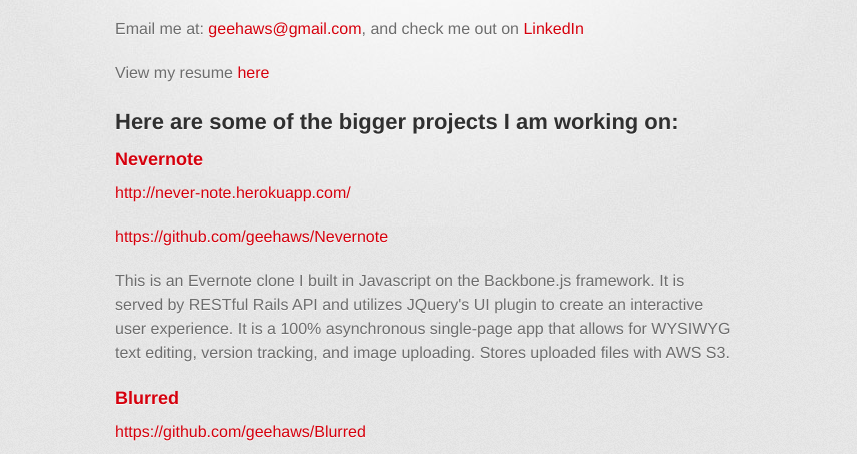
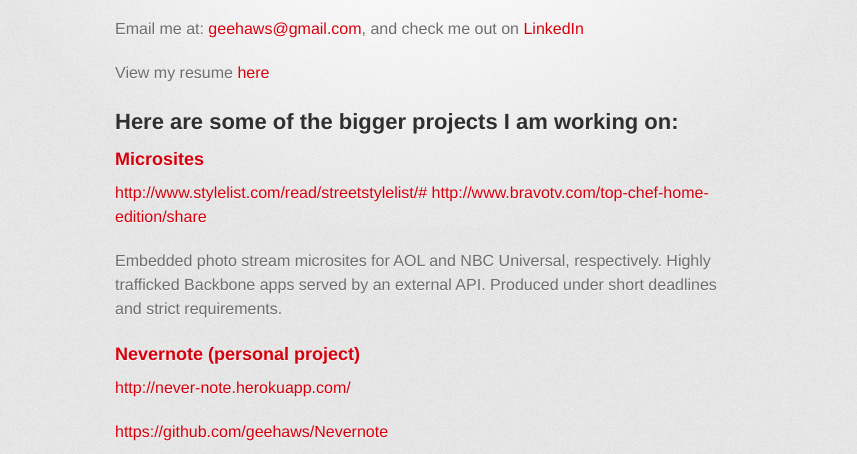
Before and after one commit to geehaws/geehaws.github.io, a plain HTML site: page index.html in a window 1280 px wide. Shown: the part 346-800 px from the top of the page, without its empty margins (215-1072 px from the left). Drawn offline with Linux system fonts and the light colour scheme; a web font is replaced by a local one.

Commit message:
Replace master branch with page content via GitHub

```diff
--- a/index.html
+++ b/index.html
@@ -42,20 +42,21 @@
 <a name="here-are-some-of-the-bigger-projects-i-am-working-on" class="anchor" href="#here-are-some-of-the-bigger-projects-i-am-working-on"><span class="octicon octicon-link"></span></a>Here are some of the bigger projects I am working on:</h2>
 
 <h3>
-<a name="nevernote" class="anchor" href="#nevernote"><span class="octicon octicon-link"></span></a>Nevernote</h3>
+<a name="microsites" class="anchor" href="#microsites"><span class="octicon octicon-link"></span></a>Microsites</h3>
+
+<p><a href="http://www.stylelist.com/read/streetstylelist/#">http://www.stylelist.com/read/streetstylelist/#</a>
+<a href="http://www.bravotv.com/top-chef-home-edition/share">http://www.bravotv.com/top-chef-home-edition/share</a></p>
+
+<p>Embedded photo stream microsites for AOL and NBC Universal, respectively. Highly trafficked Backbone apps served by an external API. Produced under short deadlines and strict requirements.</p>
+
+<h3>
+<a name="nevernote-personal-project" class="anchor" href="#nevernote-personal-project"><span class="octicon octicon-link"></span></a>Nevernote (personal project)</h3>
 
 <p><a href="http://never-note.herokuapp.com/">http://never-note.herokuapp.com/</a></p>
 
 <p><a href="https://github.com/geehaws/Nevernote">https://github.com/geehaws/Nevernote</a></p>
 
 <p>This is an Evernote clone I built in Javascript on the Backbone.js framework. It is served by RESTful Rails API and utilizes JQuery's UI plugin to create an interactive user experience. It is a 100% asynchronous single-page app that allows for WYSIWYG text editing, version tracking, and image uploading. Stores uploaded files with AWS S3.</p>
-
-<h3>
-<a name="blurred" class="anchor" href="#blurred"><span class="octicon octicon-link"></span></a>Blurred</h3>
-
-<p><a href="https://github.com/geehaws/Blurred">https://github.com/geehaws/Blurred</a></p>
-
-<p>This is a Newsblur clone, also built in Javascript on Backbone and served by a Rails API. It is an asynchronous single page RSS reader that allows the user to view external web pages within a frame in the app; no need to leave the page! It allows for seamless transitions between in-app views and external articles.</p>
         </section>
 
         <footer>
--- a/params.json
+++ b/params.json
@@ -1 +1 @@
-{"name":"George Haws","tagline":"Full Stack Rubyist and Javascript Developer","body":"# Welcome!\r\nView my main Github repositories here: https://github.com/geehaws\r\n\r\nEmail me at: geehaws@gmail.com, and check me out on [LinkedIn](http://www.linkedin.com/profile/view?id=78431874)\r\n\r\nView my resume [here](https://docs.google.com/document/d/1O0vInjEy9gNm69ygQBc76Jj5gnWY16BTGBHY1k3R6Hs/pub)\r\n\r\n## Here are some of the bigger projects I am working on:\r\n\r\n### Nevernote\r\n\r\nhttp://never-note.herokuapp.com/\r\n\r\nhttps://github.com/geehaws/Nevernote\r\n\r\nThis is an Evernote clone I built in Javascript on the Backbone.js framework. It is served by RESTful Rails API and utilizes JQuery's UI plugin to create an interactive user experience. It is a 100% asynchronous single-page app that allows for WYSIWYG text editing, version tracking, and image uploading. Stores uploaded files with AWS S3.\r\n\r\n### Blurred\r\n\r\nhttps://github.com/geehaws/Blurred\r\n\r\nThis is a Newsblur clone, also built in Javascript on Backbone and served by a Rails API. It is an asynchronous single page RSS reader that allows the user to view external web pages within a frame in the app; no need to leave the page! It allows for seamless transitions between in-app views and external articles.","google":"","note":"Don't delete this file! It's used internally to help with page regeneration."}
+{"name":"George Haws","tagline":"Full Stack Rubyist and Javascript Developer","body":"# Welcome!\r\nView my main Github repositories here: https://github.com/geehaws\r\n\r\nEmail me at: geehaws@gmail.com, and check me out on [LinkedIn](http://www.linkedin.com/profile/view?id=78431874)\r\n\r\nView my resume [here](https://docs.google.com/document/d/1O0vInjEy9gNm69ygQBc76Jj5gnWY16BTGBHY1k3R6Hs/pub)\r\n\r\n## Here are some of the bigger projects I am working on:\r\n\r\n### Microsites\r\n\r\nhttp://www.stylelist.com/read/streetstylelist/#\r\nhttp://www.bravotv.com/top-chef-home-edition/share\r\n\r\n\r\nEmbedded photo stream microsites for AOL and NBC Universal, respectively. Highly trafficked Backbone apps served by an external API. Produced under short deadlines and strict requirements.\r\n\r\n\r\n### Nevernote (personal project)\r\n\r\nhttp://never-note.herokuapp.com/\r\n\r\nhttps://github.com/geehaws/Nevernote\r\n\r\nThis is an Evernote clone I built in Javascript on the Backbone.js framework. It is served by RESTful Rails API and utilizes JQuery's UI plugin to create an interactive user experience. It is a 100% asynchronous single-page app that allows for WYSIWYG text editing, version tracking, and image uploading. Stores uploaded files with AWS S3.","google":"","note":"Don't delete this file! It's used internally to help with page regeneration."}
```
